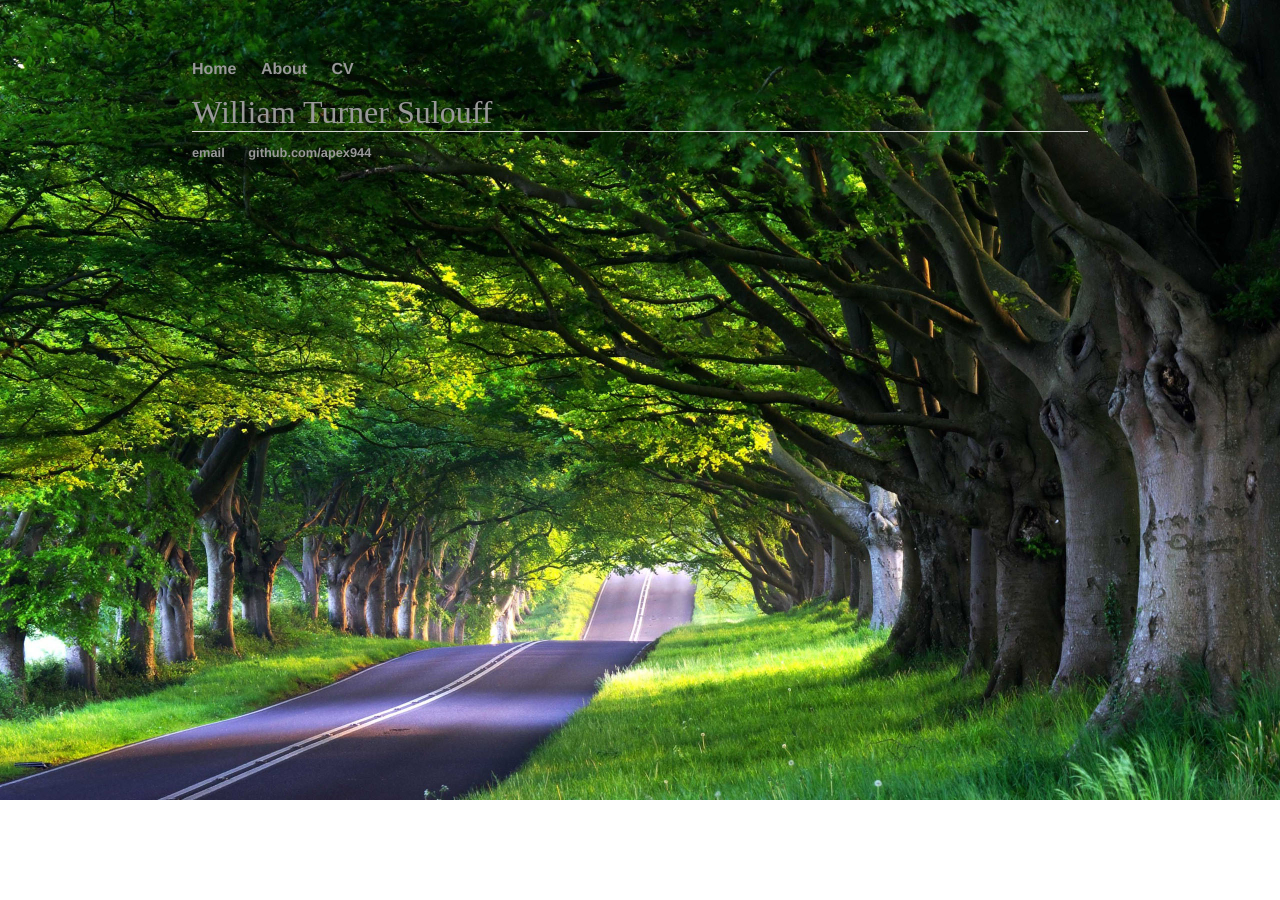
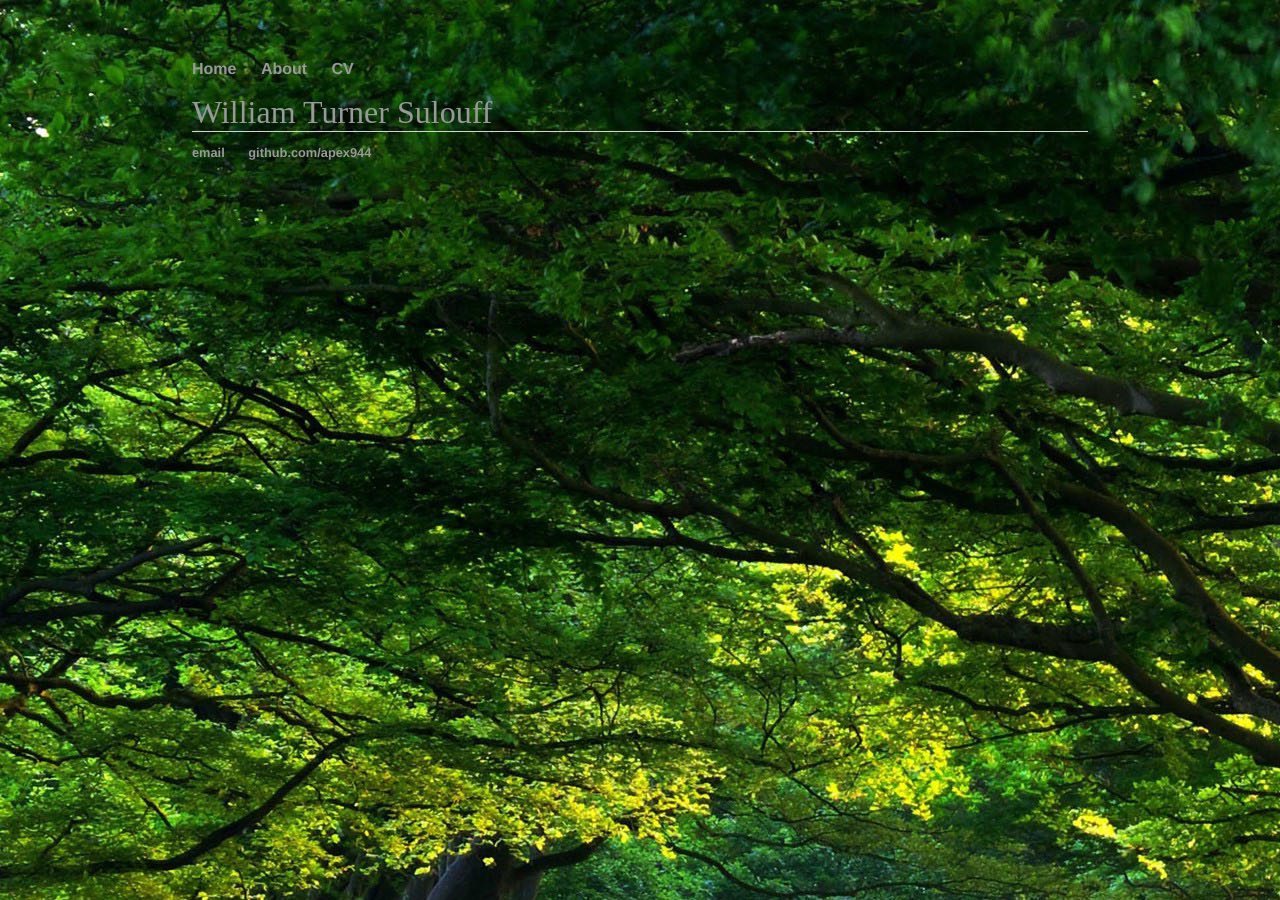
Before and after one commit to apex944/apex944.github.io, a Jekyll site: the page index.html, which Jekyll copies as it is, in a window 1280 px wide. Built offline with Jekyll 4.4.1, drawn with Linux system fonts in a browser that asks for light colours.

Commit message:
removed body img

```diff
--- a/css/main.css
+++ b/css/main.css
@@ -1,8 +1,6 @@
 body {
     margin: 60px auto;
     width: 70%;
-    background-image:url("/img/road.jpg");
-    background-size:cover;
 }
 nav ul, footer ul {
     font-family:'Helvetica', 'Arial', 'Sans-Serif';
@@ -48,10 +46,10 @@ ul.posts li {
 
 .section1{
     background-image:url("/img/road.jpg");
-    background-size:cover;
-    background-repeat:no-repeat;
 }
 
 .section2{
     background-image:url("/img/laces.jpg");
+    background-size:cover;
+    background-repeat:no-repeat;
 }
```
